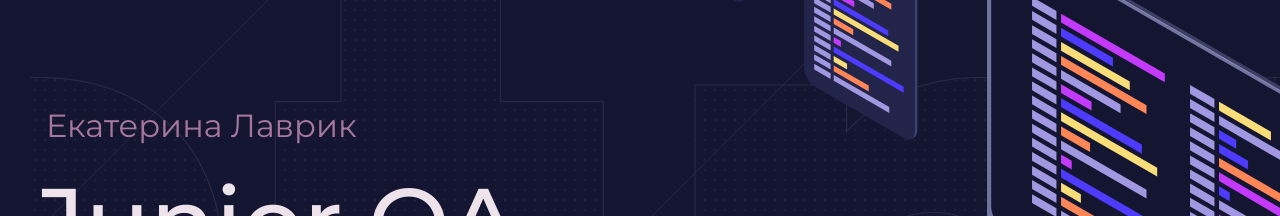
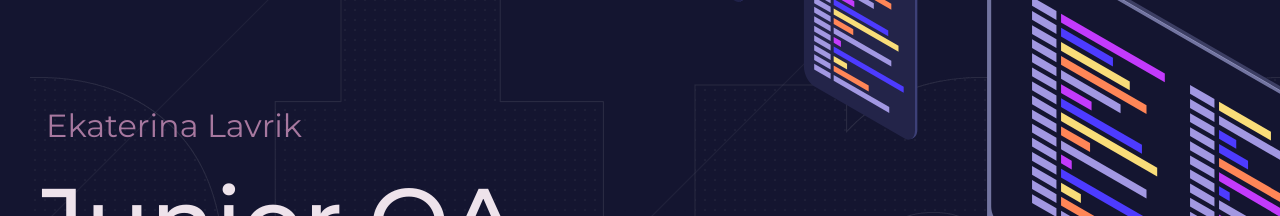
Before and after one commit to KLavrik/klavrik.github.io, a plain HTML site: page index.html in a window 1280 px wide. Shown: the part 236-452 px from the top of the page. Drawn offline with Linux system fonts and the light colour scheme.

Commit message:
Add files via upload

```diff
--- a/index.html
+++ b/index.html
@@ -19,7 +19,7 @@
     <section class="hero-image">
       <div class="container">
       <h1 class="heading">Junior QA Engineer</h1>
-      <p>Екатерина Лаврик</p>
+      <p>Ekaterina Lavrik</p>
       </div>
     </section>
 
```
